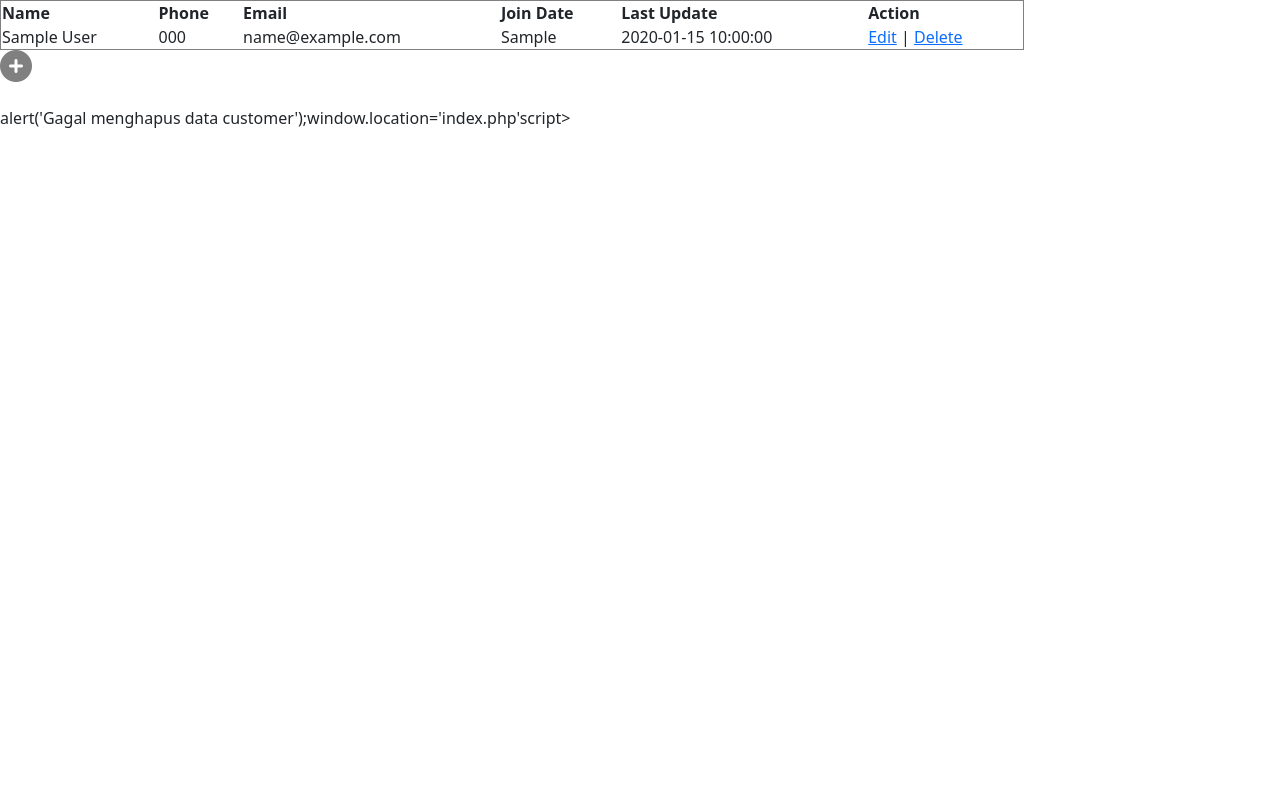
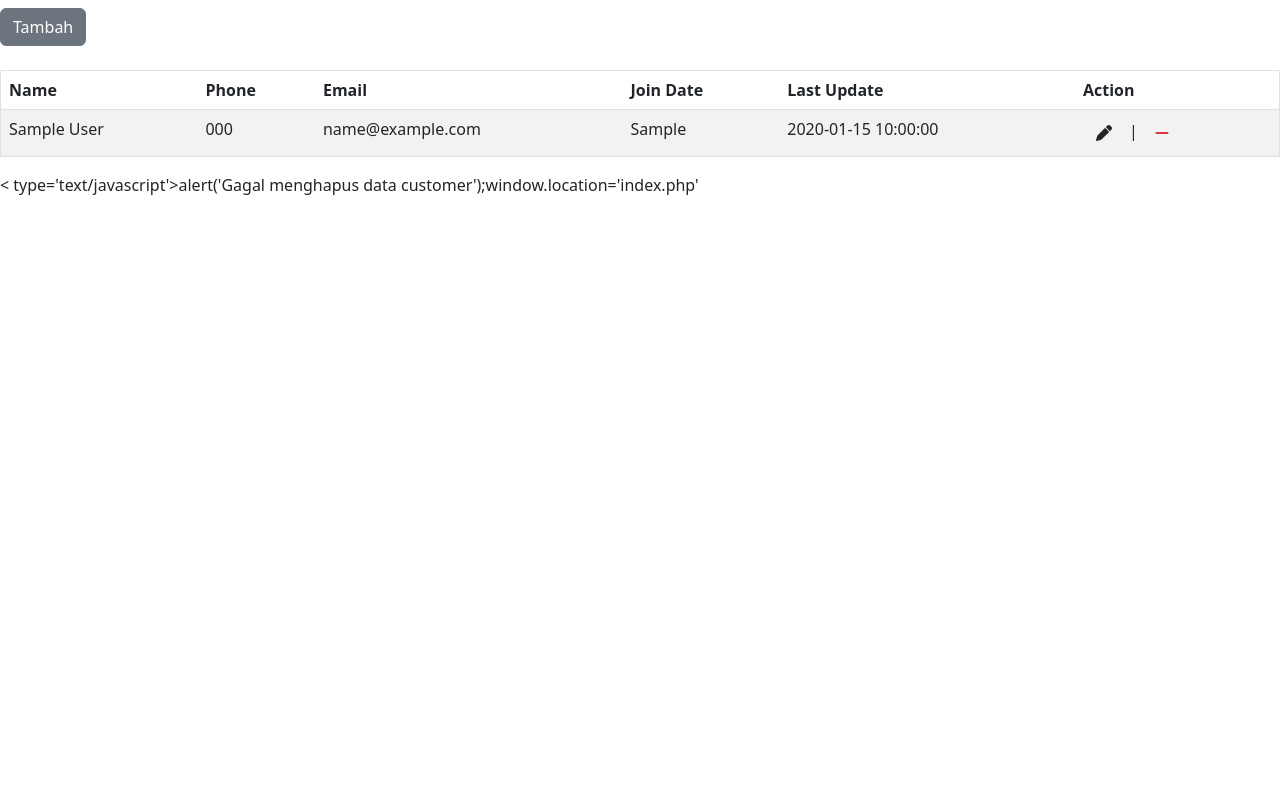
Before and after one commit to Snitchihi/Pemrograman-Web, a PHP site: the page made by Pertemuan 3 Tugas/Latihan CRUD/index.php in a window 1280 px wide. Run offline with PHP 8.4, Linux system fonts and the light colour scheme; tables that the repository leaves empty or names only in its code hold one stand-in row (values such as "Sample post"); some libraries are stand-ins or nearby versions.

Commit message:
Design part 1

```diff
--- a/Pertemuan 3 Tugas/Latihan CRUD/delete.php
+++ b/Pertemuan 3 Tugas/Latihan CRUD/delete.php
@@ -5,9 +5,10 @@ $id = $_GET['id'];
 
 $result = mysqli_query($conn_db, "DELETE FROM customer WHERE id=$id");
 if($result){
-    $message = "Berhasil menghapus data customer";
+    $message = 'Berhasil menghapus data customer ';
 }else{
-    $message = "Gagal menghapus data customer";
+    $message = 'Gagal menghapus data customer ';
 }
+
 header("Location:index.php?message=" .$message);
 ?>
--- a/Pertemuan 3 Tugas/Latihan CRUD/edit_process.php
+++ b/Pertemuan 3 Tugas/Latihan CRUD/edit_process.php
@@ -1,5 +1,5 @@
 <?php
-include_once
+include_once("config.php");
 
 if(isset($_POST['update']))
 {
@@ -11,7 +11,7 @@ if(isset($_POST['update']))
     date_default_timezone_set('Asia/Jakarta');
     $updated=date('Y-m-d H:i:s');
 
-    $result = mysqli_query($conn_db, "UPDATE customers SET name='$name',email='$email',phone='$phone',updated='$updated' WHERE id=$id");
+    $result = mysqli_query($conn_db, "UPDATE customer SET name='$name',email='$email',phone='$phone',updated='$updated' WHERE id=$id");
 
     if($result){
         $message = "Customer " . $name . " berhasil di perbarui";
--- a/Pertemuan 3 Tugas/Latihan CRUD/index.php
+++ b/Pertemuan 3 Tugas/Latihan CRUD/index.php
@@ -21,8 +21,8 @@ $result = mysqli_query($conn_db, $query);
     </head>
 
     <body>
-
-    <table width="80%" border="1" class="pt-2">
+    <a href="add.php" class="btn btn-secondary mt-2">Tambah</i></a><br><br>
+    <table width="80%" border="1" class="table table-striped">
         <thead>
             <tr>
                 <th>Name</th>
@@ -53,8 +53,8 @@ $result = mysqli_query($conn_db, $query);
                     <?= $customer_data['updated']?>
                 </td>
                 <td>
-                    <a href='edit.php?id=<?=$customer_data["id"]?>'>Edit</a> |
-                    <a href='delete.php?id=<?=$customer_data["id"]?>'>Delete</a>
+                <a href='edit.php?id=<?=$customer_data["id"]?>' class="btn btn-white"><i class="fa-solid fa-pen text-dark"></i></a> |
+                <a href='delete.php?id=<?=$customer_data["id"]?>' class="btn btn-white"><i class="fa-solid fa-minus text-danger"></i></a>
                 </td>
             </tr>
             <?php endwhile; ?>
@@ -68,13 +68,12 @@ $result = mysqli_query($conn_db, $query);
             <?php mysqli_free_result($result); ?>
         </tbody>
     </table>
-    <a href="add.php"><i class="fa-solid fa-circle-plus fa-2x"></i></a><br><br>
     <?php if(isset($_GET["message"])){
     $message = $_GET["message"];
-    echo "<html type='text/javascript'>alert('$message');";
-    echo "window.location='index.php'</body></html>script>";
+    echo "< type='text/javascript'>alert('$message');";
+    echo "window.location='index.php'</ script>";
 }?>
-    <script src="https://cdn.jsdelivr.net/npm/bootstrap@5.2.2/dist/js/bootstrap.bundle.min.js" integrity="sha384-OERcA2EqjJCMA+/3y+gxIOqMEjwtxJY7qPCqsdltbNJuaOe923+mo//f6V8Qbsw3" crossorigin="anonymous"></script>
+    <script src="https://cdn.jsdelivr.net/npm/bootstrap@5.2.2/dist/js/bootstrap.bundle.min.js" integrity="sha384-OERcA2EqjJCMA+/3y+gxIOqMEjwtxJY7qPCqsdltbNJuaOe923+mo//f6V8Qbsw3" crossorigin="anonymous"></>
 
 </body>
 </html>
```
Also changed, not shown: Pertemuan 3 Tugas/Latihan CRUD/add.php (+8 -7 lines), Pertemuan 3 Tugas/Latihan CRUD/edit.php (+10 -7 lines).
